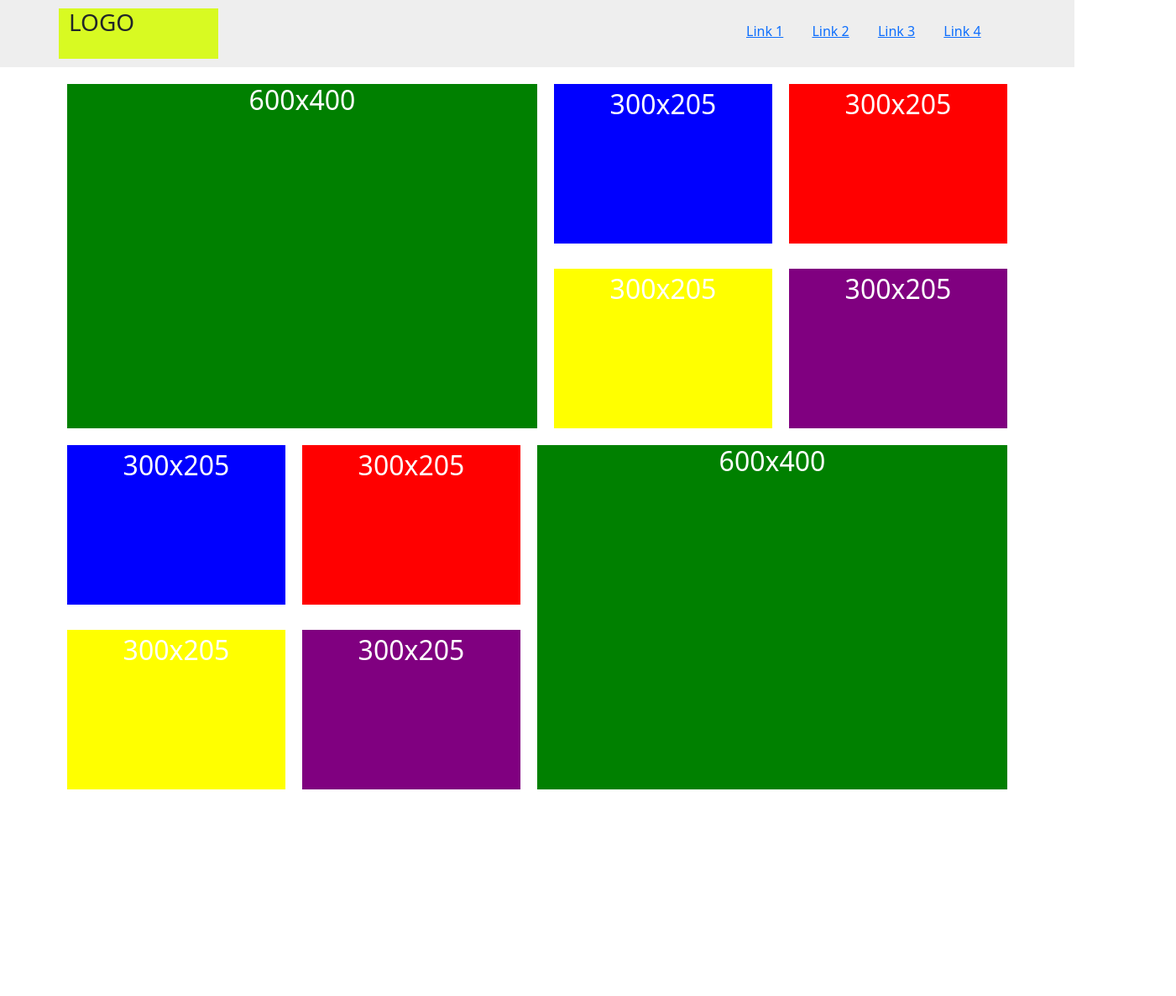
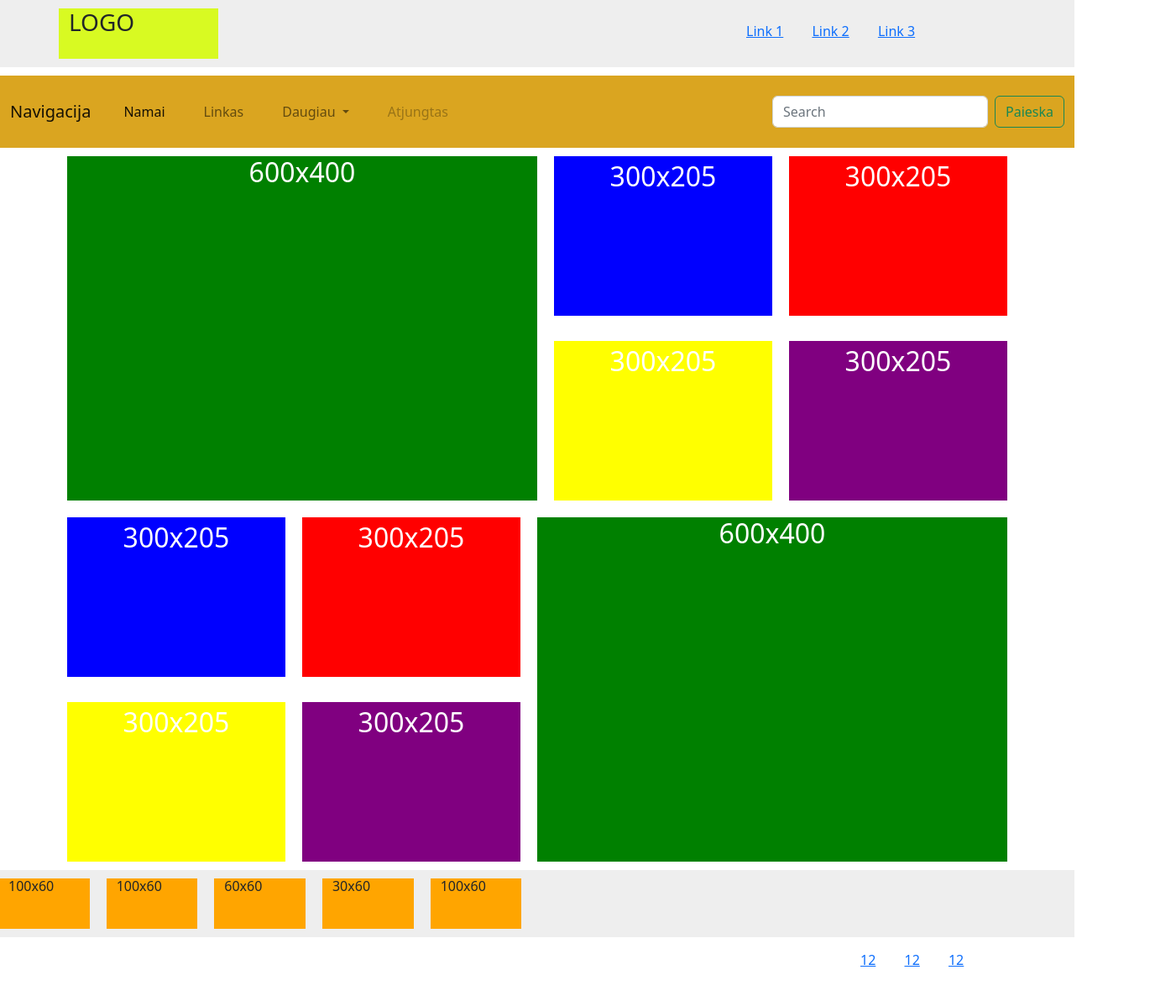
Before and after one commit to Extrasensas/bootstrap, a plain HTML site: page index.html in a window 1280 px wide. Shown: the whole page at 84% size, 1401 px wide, since content can reach past the window. Before the commit the page ends 950 px from the top, so only its background shows below. Drawn offline with Linux system fonts and the light colour scheme.

Commit message:
bootstrap2

```diff
--- a/css/custom.css
+++ b/css/custom.css
@@ -50,5 +50,27 @@ h2{
 }
 footer{
 	background-color: #eee;
+	height: 80px;
+}
+.big{
+	height: 60px;
+	background-color: orange;
+	margin: 10px;
+}
+.medium{
+	height: 60px;
+	background-color: orange;
+	margin: 10px;
+}
+.small{
+	height: 60px;
+	background-color: orange;
+	margin: 10px;
+}
 
+.dropdown-item{
+	color: green;
 }
+.navbar{
+	background-color: goldenrod !important;
+}
--- a/index.html
+++ b/index.html
@@ -19,12 +19,46 @@
               <li><a href="">Link 1</a></li>
               <li><a href="">Link 2</a></li>
               <li><a href="">Link 3</a></li>
-              <li><a href="">Link 4</a></li>
             </ul>
           </nav>
         </div>
       </div>
     </header>
+    <nav class="navbar navbar-expand-lg bg-light">
+  <div class="container-fluid">
+    <a class="navbar-brand" href="#">Navigacija</a>
+    <button class="navbar-toggler" type="button" data-bs-toggle="collapse" data-bs-target="#navbarSupportedContent" aria-controls="navbarSupportedContent" aria-expanded="false" aria-label="Toggle navigation">
+      <span class="navbar-toggler-icon"></span>
+    </button>
+    <div class="collapse navbar-collapse" id="navbarSupportedContent">
+      <ul class="navbar-nav me-auto mb-2 mb-lg-0">
+        <li class="nav-item">
+          <a class="nav-link active" aria-current="page" href="#">Namai</a>
+        </li>
+        <li class="nav-item">
+          <a class="nav-link" href="#">Linkas</a>
+        </li>
+        <li class="nav-item dropdown">
+          <a class="nav-link dropdown-toggle" href="#" role="button" data-bs-toggle="dropdown" aria-expanded="false">
+            Daugiau
+          </a>
+          <ul class="dropdown-menu">
+            <li><a class="dropdown-item" href="#">Ledai</a></li>
+            <li><a class="dropdown-item" href="#">Sausainiai</a></li>
+            <li><a class="dropdown-item" href="#">Pasidaryk pats</a></li>
+          </ul>
+        </li>
+        <li class="nav-item">
+          <a class="nav-link disabled">Atjungtas</a>
+        </li>
+      </ul>
+      <form class="d-flex" role="search">
+        <input class="form-control me-2" type="search" placeholder="Search" aria-label="Search">
+        <button class="btn btn-outline-success" type="submit">Paieska</button>
+      </form>
+    </div>
+  </div>
+</nav>
     <section class="container">
       <div class="row">
         <div class="col green-box green">
@@ -75,8 +109,21 @@
     </section>
     <footer>
       <div class="row">
-        <div class="col-1 big">
-
+      <div class="col-1 big"><h6>100x60</h6></div>
+      <div class="col-1 big"><h6>100x60</h6></div>
+      <div class="col-1 medium"><h6>60x60</h6></div>
+      <div class="col-1 small"><h6>30x60</h6></div>
+      <div class="col-1 big"><h6>100x60</h6></div>
+      </div>
+      <div class="row">
+        <nav class="col-4 offset-9">
+          <ul>
+            <li><a href="" class="ball">12</a></li>
+            <li><a href="" class="ball">12</a></li>
+            <li><a href="" class="ball">12</a></li>
+          </ul>
+        </nav>
+      </div>
     </footer>
     <script src="js/bootstrap.bundle.min.js"></script>
   </body>
```
